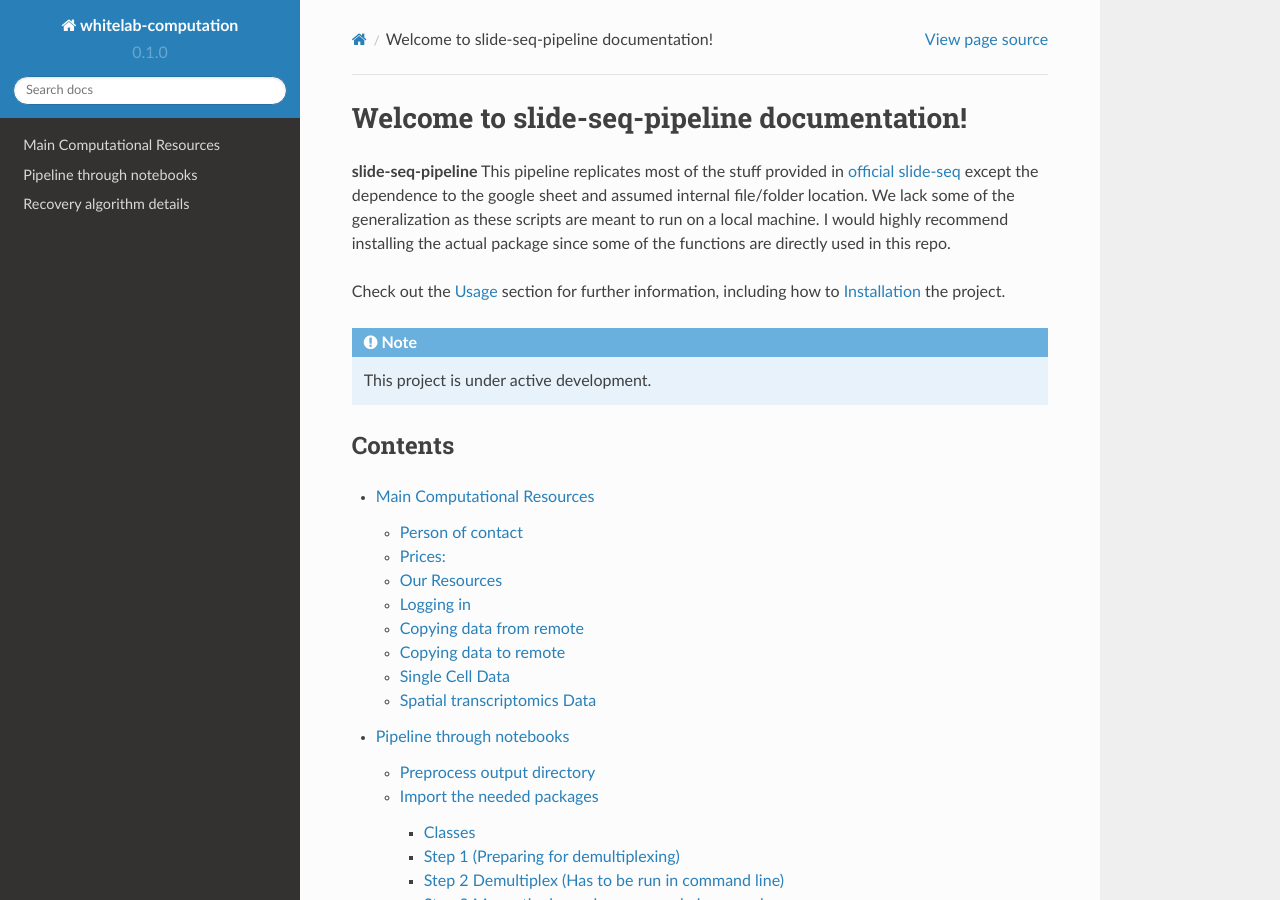
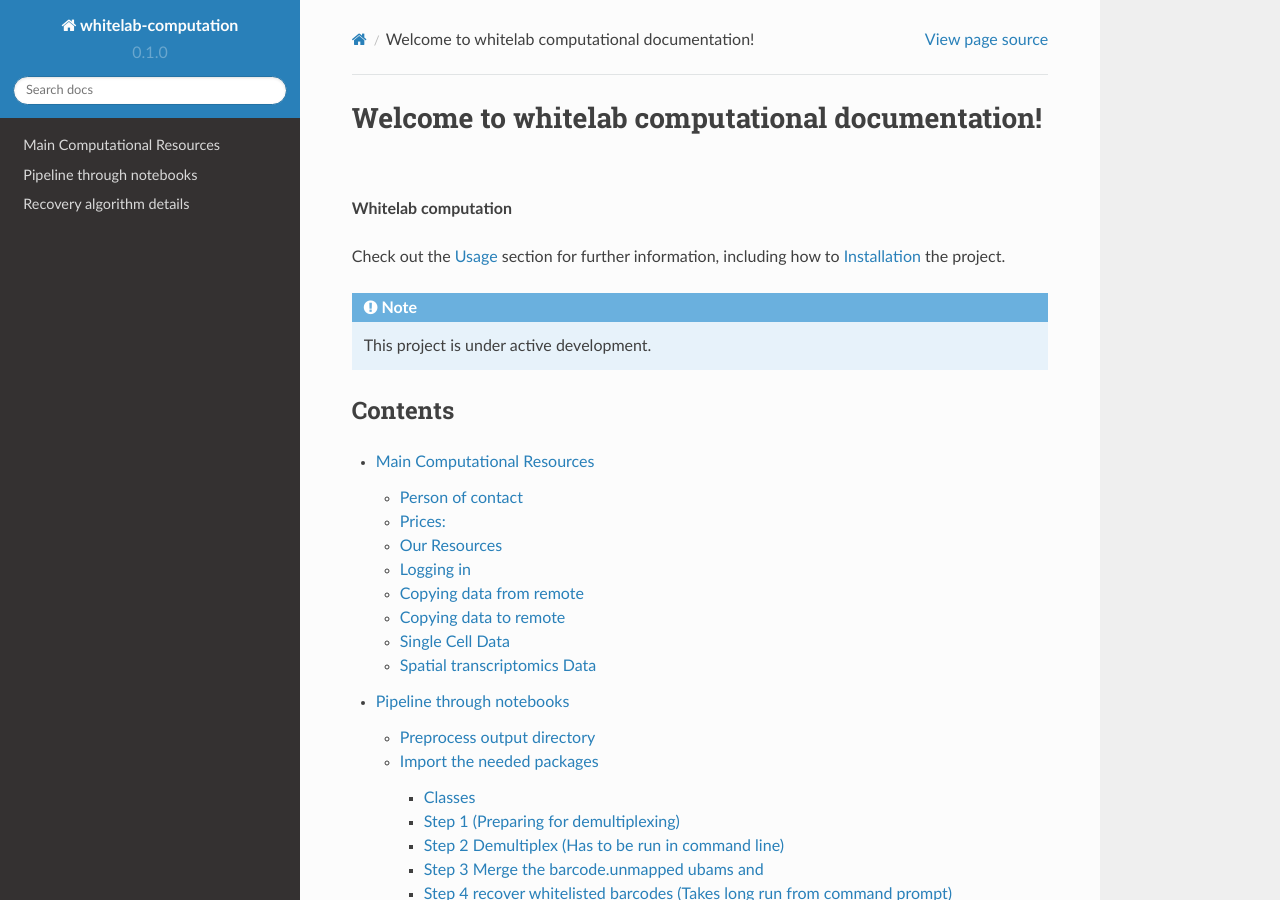
Before and after one commit to hiraksarkar/whitelab-computation, a Sphinx documentation site: the page built from docs/source/index.rst, in a window 1280 px wide and 900 px high. Built offline with Sphinx 7.4.7 and the Read the Docs theme 2.0.0, drawn with Linux system fonts in a browser that asks for light colours.

```diff
--- a/docs/source/index.rst
+++ b/docs/source/index.rst
@@ -1,10 +1,7 @@
-Welcome to slide-seq-pipeline documentation!
+Welcome to whitelab computational documentation!
 ===================================
 
-**slide-seq-pipeline** This pipeline replicates most of the stuff provided in `official slide-seq <https://github.com/MacoskoLab/slideseq-tools>`_ except
-the dependence to the google sheet and assumed internal file/folder location. We lack some of the generalization as these scripts
-are meant to run on a local machine. I would highly recommend installing the actual package since some of the functions are directly used
-in this repo.
+**Whitelab computation**
 
 
 
```
